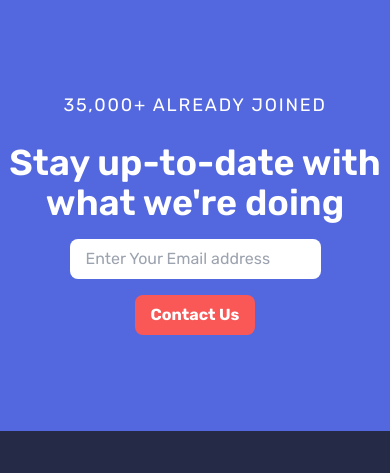
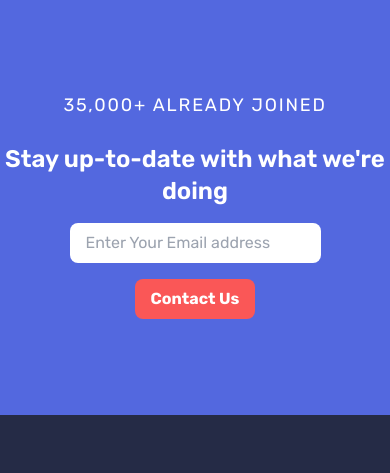
Before and after one commit to aladdinshammr/bookmark-homepage, a website: page index.html in a window 390 px wide. Shown: the part 4348-4821 px from the top of the page. Drawn offline with Linux system fonts and the light colour scheme.

Commit message:
change cta title

```diff
--- a/index.html
+++ b/index.html
@@ -524,7 +524,7 @@
         <p class="tracking-widest text-lg mb-6 uppercase">
           35,000+ Already Joined
         </p>
-        <h3 class="font-semibold text-4xl mb-4">
+        <h3 class="font-semibold text-2xl md:text-4xl mb-4">
           Stay up-to-date with what we're doing
         </h3>
         <form
```
Also changed, not shown: output.css.
